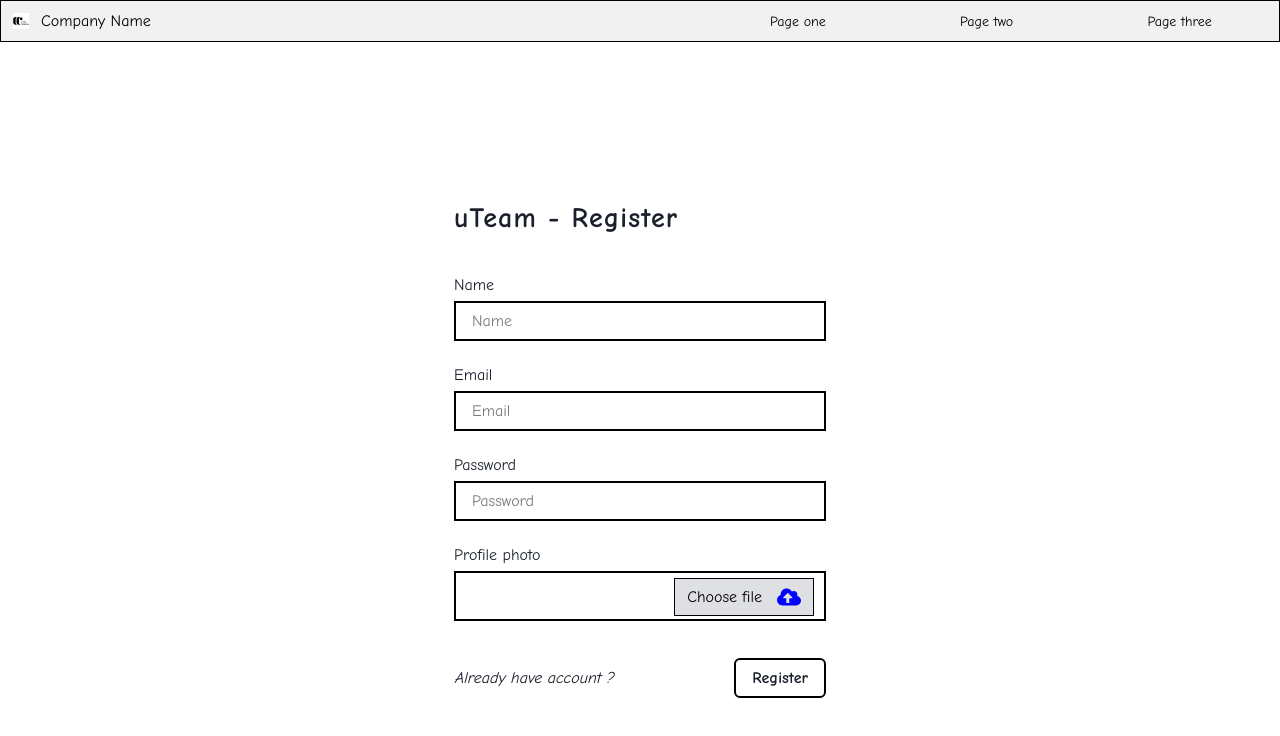
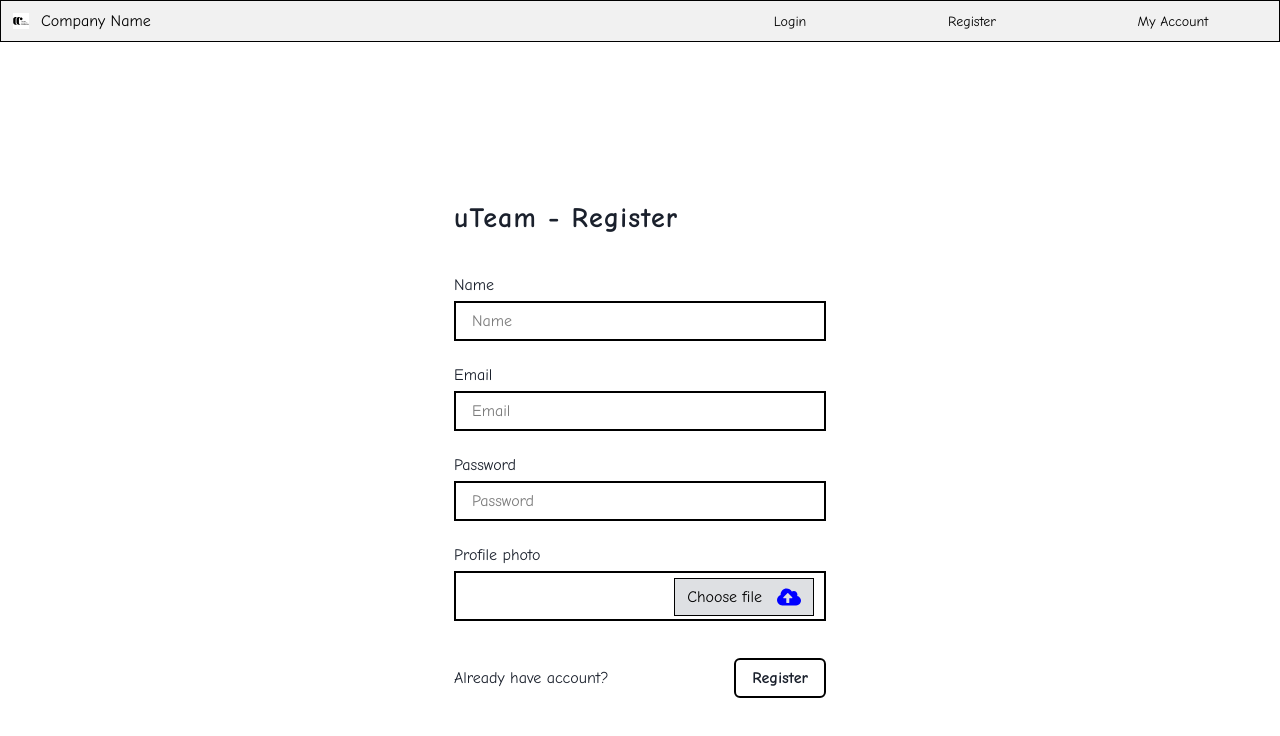
Before and after one commit to RobertBognar/hr-app, a React (Create React App) app: page /register in a window 1280 px wide. Shown: the top 736 px of the page. Built offline with nearby package versions, Linux system fonts and the light colour scheme.

Commit message:
changes on navbar, tabs & register form fixing routes & links

```diff
--- a/src/components/Navbar/Navbar.js
+++ b/src/components/Navbar/Navbar.js
@@ -1,34 +1,54 @@
-import React from "react";
-import { Box, Flex, Spacer, Image, Text,Button,Menu,MenuButton,MenuList,MenuItem } from "@chakra-ui/react"
-import { HamburgerIcon } from "@chakra-ui/icons"
-import companyLogo from "../../assets/corrpro-companies.svg"
-import Tabs from "./Tabs";
+import React from 'react';
+import { useNavigate } from 'react-router-dom';
+import {
+    Box,
+    Flex,
+    Spacer,
+    Image,
+    Text,
+    Button,
+    Menu,
+    MenuButton,
+    MenuList,
+    MenuItem,
+} from '@chakra-ui/react';
+import { HamburgerIcon } from '@chakra-ui/icons';
+import companyLogo from '../../assets/corrpro-companies.svg';
+import Tabs from './Tabs';
 
-const Navbar = ()=>{
-   return(
-
-        <Box bg='rgba(241, 241, 241, 1)' color='black' border='1px' alignItems="center">
-            <Flex p={0} >
-                <Flex alignItems="center" >
-                   <Image width='10' p={3} src={companyLogo} alt="company"/>
-                    <Text fontFamily='Comic Neue'>Company Name</Text>
+const Navbar = () => {
+    const navigate = useNavigate();
+    return (
+        <Box
+            bg="rgba(241, 241, 241, 1)"
+            color="black"
+            border="1px"
+            alignItems="center"
+        >
+            <Flex p={0}>
+                <Flex alignItems="center">
+                    <Image width="10" p={3} src={companyLogo} alt="company" />
+                    <Text onClick={() => navigate('/')} fontFamily="Comic Neue">
+                        Company Name
+                    </Text>
                 </Flex>
                 <Spacer />
-                    <Menu >
-                        <MenuButton as={Button} rightIcon={<HamburgerIcon/>} display={['flex', 'flex', 'none', 'none']} />
-                        <MenuList >
+                <Menu>
+                    <MenuButton
+                        as={Button}
+                        rightIcon={<HamburgerIcon />}
+                        display={['flex', 'flex', 'none', 'none']}
+                    />
+                    <MenuList>
                         <MenuItem>Page one</MenuItem>
                         <MenuItem>Page two</MenuItem>
                         <MenuItem>Page three</MenuItem>
                     </MenuList>
                 </Menu>
-                    <Tabs/>
+                <Tabs />
             </Flex>
         </Box>
+    );
+};
 
-
-
-    )
-}
-
-export default Navbar
+export default Navbar;
--- a/src/components/Navbar/Tabs.js
+++ b/src/components/Navbar/Tabs.js
@@ -1,15 +1,22 @@
-import React from "react";
-import { Box } from "@chakra-ui/react"
-import { Link } from "react-router-dom";
+import React from 'react';
+import { Box } from '@chakra-ui/react';
+import { Link } from 'react-router-dom';
 
-const Tabs = ()=>{
-   return (
-        <Box  w='45vw' fontSize='14px' fontFamily='Comic Neue' display={['none', 'none', 'flex', 'flex']} alignItems="center" justifyContent="space-around">
-            <Link to='/page-one'> Page one </Link>
-            <Link to='/page-two'> Page two </Link>
-            <Link to='/page-three'> Page three </Link>
+const Tabs = () => {
+    return (
+        <Box
+            w="45vw"
+            fontSize="14px"
+            fontFamily="Comic Neue"
+            display={['none', 'none', 'flex', 'flex']}
+            alignItems="center"
+            justifyContent="space-around"
+        >
+            <Link to="/login"> Login </Link>
+            <Link to="/register"> Register </Link>
+            <Link to="/profile"> My Account </Link>
         </Box>
-    )
-}
+    );
+};
 
-export default Tabs
+export default Tabs;
--- a/src/components/Register.js
+++ b/src/components/Register.js
@@ -1,13 +1,15 @@
 import React, { useState } from 'react';
+import { useNavigate } from 'react-router-dom';
 
 import { Heading, VStack } from '@chakra-ui/layout';
-import { Input, Box, Button, FormControl, Flex } from '@chakra-ui/react';
+import { Input, Box, Button, FormControl, Flex, Link } from '@chakra-ui/react';
 import '@fontsource/comic-neue';
 import { FaCloudUploadAlt } from 'react-icons/fa';
 
 import './Register.css';
 
 const Register = () => {
+    const navigate = useNavigate();
     const [name, setName] = useState('');
     const [email, setEmail] = useState('');
     const [password, setPassword] = useState('');
@@ -108,7 +110,10 @@ const Register = () => {
                             justifyContent={'space-between'}
                             alignItems={'center'}
                         >
-                            <i>Already have account ?</i>
+                            {/* <i>Already have account ?</i> */}
+                            <Link onClick={() => navigate('/login')}>
+                                Already have account?
+                            </Link>
                             <Button
                                 onClick={handleSubmit}
                                 background={'white'}
```
Lines whose indentation alone changed are shown as unchanged.
